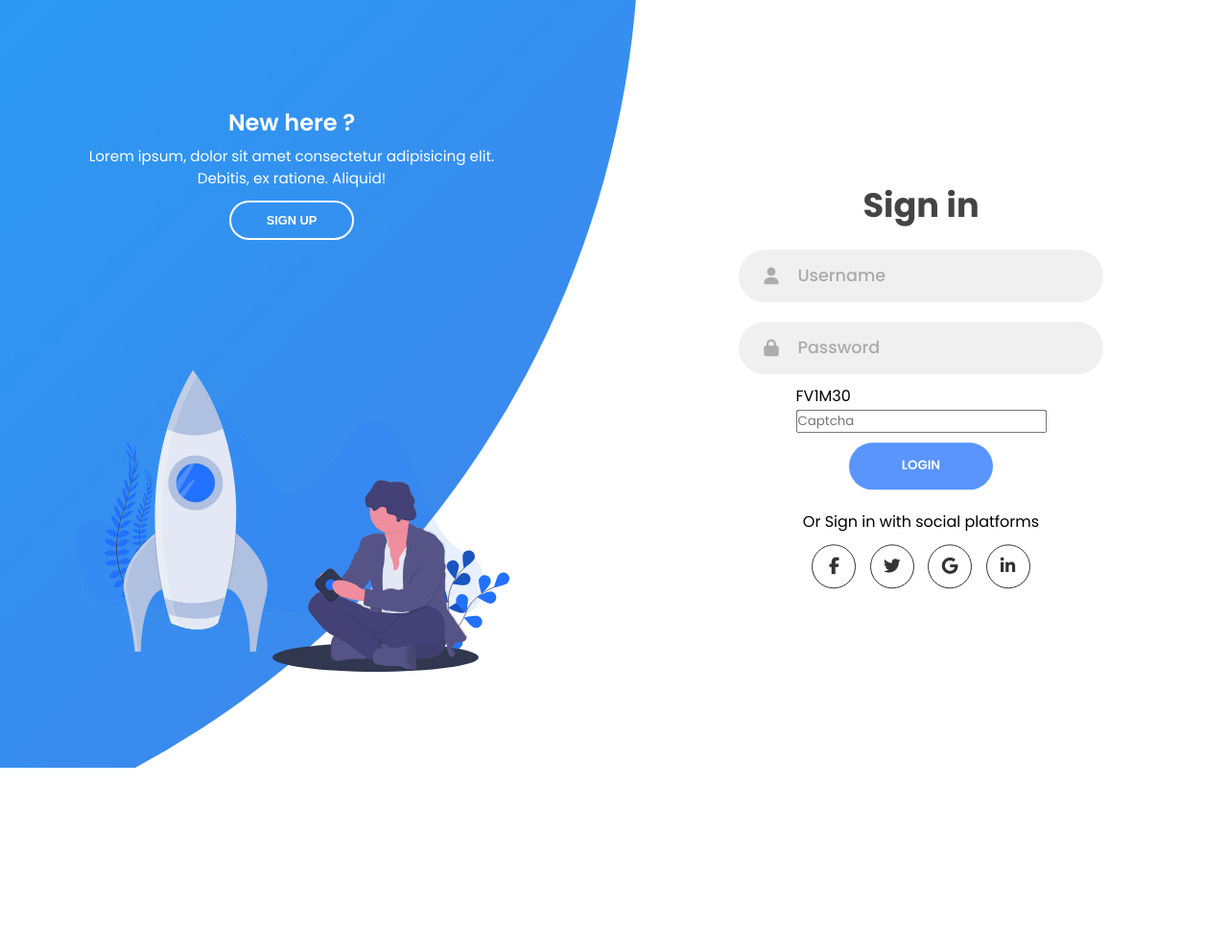
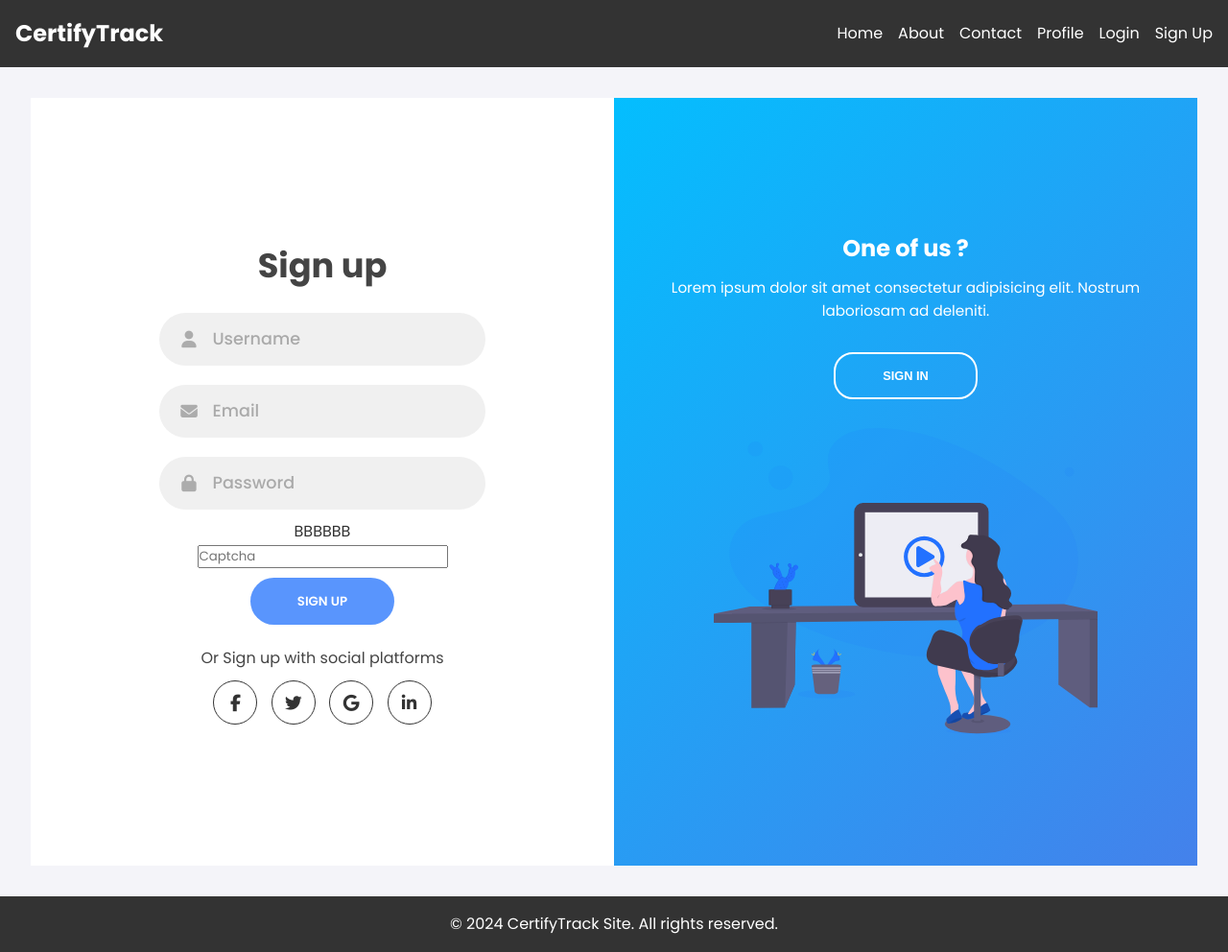
Before and after one commit to PranavKadagadakai/CertifyTrack, a Django app: page /signup/ in a window 1280 px wide. Shown: the whole page at 96% size. Before the commit the page ends 800 px from the top, so only its background shows below. Run offline with Django 5.2, Linux system fonts and the light colour scheme; some libraries are stand-ins or nearby versions.

Commit message:
added pages

```diff
--- /dev/null
+++ b/static/css/signuppage.css
@@ -0,0 +1,228 @@
+@import url("https://fonts.googleapis.com/css2?family=Poppins:wght@200;300;400;500;600;700;800&display=swap");
+
+* {
+  margin: 0;
+  padding: 0;
+  box-sizing: border-box;
+}
+
+body,
+input {
+  font-family: "Poppins", sans-serif;
+}
+
+.container {
+  position: relative;
+  width: 100%;
+  background-color: #fff;
+  min-height: 100vh;
+  overflow: hidden;
+  display: grid;
+  grid-template-columns: repeat(2, 1fr);
+}
+
+.forms-container {
+  display: flex;
+  align-items: center;
+  justify-content: center;
+  padding: 2rem;
+}
+
+.signin-signup {
+  width: 100%;
+  max-width: 500px;
+}
+
+form {
+  display: flex;
+  align-items: center;
+  justify-content: center;
+  flex-direction: column;
+  padding: 0 5rem;
+  overflow: hidden;
+}
+
+form.sign-up-form {
+  opacity: 1;
+  z-index: 2;
+}
+
+.title {
+  font-size: 2.2rem;
+  color: #444;
+  margin-bottom: 10px;
+}
+
+.input-field {
+  max-width: 380px;
+  width: 100%;
+  background-color: #f0f0f0;
+  margin: 10px 0;
+  height: 55px;
+  border-radius: 55px;
+  display: grid;
+  grid-template-columns: 15% 85%;
+  padding: 0 0.4rem;
+}
+
+.input-field i {
+  text-align: center;
+  line-height: 55px;
+  color: #acacac;
+  font-size: 1.1rem;
+}
+
+.input-field input {
+  background: none;
+  outline: none;
+  border: none;
+  font-weight: 600;
+  font-size: 1.1rem;
+  color: #333;
+}
+
+.input-field input::placeholder {
+  color: #aaa;
+  font-weight: 500;
+}
+
+.social-text {
+  padding: 0.7rem 0;
+  font-size: 1rem;
+  color: #444;
+}
+
+.social-media {
+  display: flex;
+  justify-content: center;
+}
+
+.social-icon {
+  height: 46px;
+  width: 46px;
+  display: flex;
+  justify-content: center;
+  align-items: center;
+  margin: 0 0.45rem;
+  color: #333;
+  border-radius: 50%;
+  border: 1px solid #333;
+  text-decoration: none;
+  font-size: 1.1rem;
+  transition: 0.3s;
+}
+
+.social-icon:hover {
+  color: #4481eb;
+  border-color: #4481eb;
+}
+
+.btn {
+  width: 150px;
+  background-color: #5995fd;
+  border: none;
+  outline: none;
+  height: 49px;
+  border-radius: 49px;
+  color: #fff;
+  text-transform: uppercase;
+  font-weight: 600;
+  margin: 10px 0;
+  cursor: pointer;
+  transition: 0.5s;
+}
+
+.btn:hover {
+  background-color: #4d84e2;
+}
+
+.panels-container {
+  display: flex;
+  align-items: center;
+  justify-content: center;
+  background: linear-gradient(-45deg, #4481eb 0%, #04befe 100%);
+}
+
+.panel {
+  display: flex;
+  flex-direction: column;
+  align-items: center;
+  justify-content: center;
+  text-align: center;
+  padding: 2rem;
+  color: #fff;
+}
+
+.panel h3 {
+  font-size: 1.5rem;
+  margin-bottom: 10px;
+}
+
+.panel p {
+  font-size: 0.95rem;
+  margin-bottom: 20px;
+}
+
+.panel .btn.transparent {
+  background: none;
+  border: 2px solid #fff;
+  color: #fff;
+  font-size: 0.8rem;
+  padding: 10px 20px;
+  border-radius: 20px;
+  cursor: pointer;
+  transition: 0.3s;
+}
+
+.panel .btn.transparent:hover {
+  background: #fff;
+  color: #4481eb;
+}
+
+.image {
+  width: 100%;
+  max-width: 400px;
+  margin-top: 20px;
+}
+
+@media (max-width: 870px) {
+  .container {
+    grid-template-columns: 1fr;
+    grid-template-rows: 1fr 2fr;
+  }
+
+  .forms-container {
+    grid-row: 1 / 2;
+  }
+
+  .panels-container {
+    grid-row: 2 / 3;
+  }
+
+  .panel {
+    padding: 1rem;
+  }
+}
+
+@media (max-width: 570px) {
+  form {
+    padding: 0 1.5rem;
+  }
+
+  .panel h3 {
+    font-size: 1.2rem;
+  }
+
+  .panel p {
+    font-size: 0.8rem;
+  }
+
+  .panel .btn.transparent {
+    font-size: 0.7rem;
+    padding: 8px 16px;
+  }
+
+  .image {
+    display: none;
+  }
+}
--- a/static/js/app.js
+++ b/static/js/app.js
@@ -11,7 +11,7 @@ sign_in_btn.addEventListener("click", () => {
   container.classList.remove("sign-up-mode");
 });
 
-// Captcha functionality for both forms
+
 var allValue = [
   'A', 'B', 'C', 'D', 'E', 'F', 'G', 'H', 'I', 'J', 'K', 'L', 'M', 'N', 'O', 'P',
   'Q', 'R', 'S', 'T', 'U', 'V', 'W', 'X', 'Y', 'Z', '1', '2', '3', '4', '5',
@@ -56,12 +56,12 @@ submitBtnSignIn.addEventListener("click", () => {
   }
 });
 
-// Validate Sign Up captcha
+
 submitBtnSignUp.addEventListener("click", () => {
   const inputValue = inputCaptchaSignUp.value;
   if (inputValue === currentCaptchaSignUp) {
     alert("Sign Up Successful");
-    // Add your form submission logic here
+
     document.querySelector("#signUpForm").submit();
   } else if (inputValue === "") {
     alert("Invalid Captcha: Field is Empty");
--- a/templates/signup.html
+++ b/templates/signup.html
@@ -1,5 +1,5 @@
-<!DOCTYPE html>
-<html lang="en">
+{% extends 'base.html' %} {% block title %}Login{% endblock %} {% block content %}
+
   <head>
     {% load static %}
     <meta charset="UTF-8" />
@@ -8,46 +8,13 @@
       src="https://kit.fontawesome.com/64d58efce2.js"
       crossorigin="anonymous"
     ></script>
-    <link rel="stylesheet" href="{% static 'css/signup.css' %}" />
-    <title>Sign in & Sign up Form</title>
+    <link rel="stylesheet" href="{% static 'css/signuppage.css' %}" />
+    <title>Signup</title>
   </head>
   <body>
     <div class="container">
       <div class="forms-container">
         <div class="signin-signup">
-          <!-- Sign In Form -->
-          <form action="#" class="sign-in-form" id="signInForm">
-            <h2 class="title">Sign in</h2>
-            <div class="input-field">
-              <i class="fas fa-user"></i>
-              <input type="text" placeholder="Username" />
-            </div>
-            <div class="input-field">
-              <i class="fas fa-lock"></i>
-              <input type="password" placeholder="Password" />
-            </div>
-            <div class="captcha">
-                <div id="captchaValueSignIn">AAAAAA</div>
-                <input id="inputCaptchaSignIn" type="text" placeholder="Captcha" />
-            </div>
-            <input type="button" value="Login" class="btn solid" id="submitBtnSignIn" />
-            <p class="social-text">Or Sign in with social platforms</p>
-            <div class="social-media">
-              <a href="#" class="social-icon">
-                <i class="fab fa-facebook-f"></i>
-              </a>
-              <a href="#" class="social-icon">
-                <i class="fab fa-twitter"></i>
-              </a>
-              <a href="#" class="social-icon">
-                <i class="fab fa-google"></i>
-              </a>
-              <a href="#" class="social-icon">
-                <i class="fab fa-linkedin-in"></i>
-              </a>
-            </div>
-          </form>
-
           <!-- Sign Up Form -->
           <form action="#" class="sign-up-form" id="signUpForm">
             <h2 class="title">Sign up</h2>
@@ -64,8 +31,8 @@
               <input type="password" placeholder="Password" />
             </div>
             <div class="captcha">
-                <div id="captchaValueSignUp">BBBBBB</div>
-                <input id="inputCaptchaSignUp" type="text" placeholder="Captcha" />
+              <div id="captchaValueSignUp">BBBBBB</div>
+              <input id="inputCaptchaSignUp" type="text" placeholder="Captcha" />
             </div>
             <input type="button" class="btn" value="Sign up" id="submitBtnSignUp" />
             <p class="social-text">Or Sign up with social platforms</p>
@@ -88,19 +55,6 @@
       </div>
 
       <div class="panels-container">
-        <div class="panel left-panel">
-          <div class="content">
-            <h3>New here ?</h3>
-            <p>
-              Lorem ipsum, dolor sit amet consectetur adipisicing elit. Debitis,
-              ex ratione. Aliquid!
-            </p>
-            <button class="btn transparent" id="sign-up-btn">
-              Sign up
-            </button>
-          </div>
-          <img src="{% static 'images/log.svg' %}" class="image" alt="Log Image" />
-        </div>
         <div class="panel right-panel">
           <div class="content">
             <h3>One of us ?</h3>
@@ -108,9 +62,11 @@
               Lorem ipsum dolor sit amet consectetur adipisicing elit. Nostrum
               laboriosam ad deleniti.
             </p>
-            <button class="btn transparent" id="sign-in-btn">
-              Sign in
-            </button>
+            <a href="{% url 'login' %}">
+              <button class="btn transparent" id="sign-in-btn">
+                Sign in
+              </button>
+            </a>
           </div>
           <img src="{% static 'images/register.svg' %}" class="image" alt="Register Image" />
         </div>
@@ -118,5 +74,4 @@
     </div>
 
     <script src="{% static 'js/app.js' %}"></script>
-  </body>
-</html>
+    {% endblock %}
```
Also changed, not shown: templates/login.html (+66 -16 lines), db.sqlite3.
